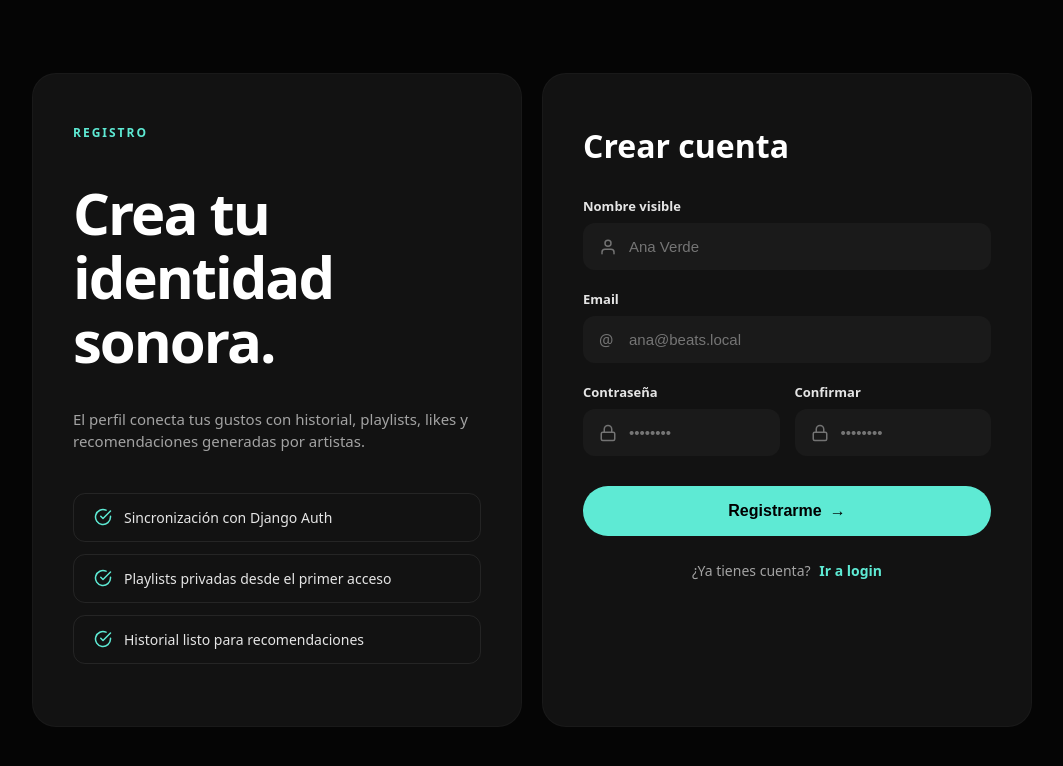
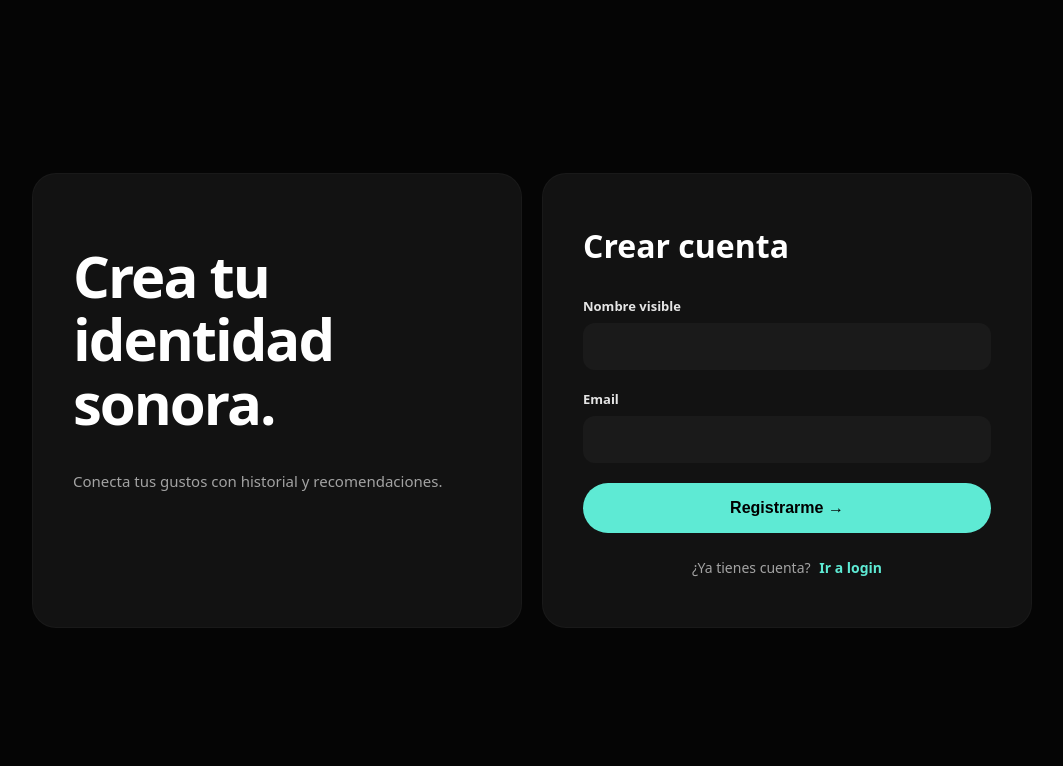
Before and after one commit to UTN-BDA-2026/Grupo-4---Base-de-Datos-Avanzado, a React app in the folder frontend/: page /registro in a window 1280 px wide. Shown: the top 766 px of the page, without its empty margins (108-1171 px from the left). Built offline with nearby package versions, Linux system fonts and the light colour scheme; the HTML template or start-up script is replaced by a standard one.

Commit message:
Login y Registro
Se simplificaron el diseño de ambos

```diff
--- a/frontend/src/components/Login.jsx
+++ b/frontend/src/components/Login.jsx
@@ -1,67 +1,40 @@
 import { useState } from 'react';
-import { Link, useNavigate } from 'react-router-dom'; // <-- Agregamos useNavigate
+import { Link } from 'react-router-dom';
 import '../index.css';
-
-const HeadphonesIcon = () => (<svg width="16" height="16" viewBox="0 0 24 24" fill="none" stroke="currentColor" strokeWidth="2" strokeLinecap="round" strokeLinejoin="round"><path d="M3 18v-6a9 9 0 0 1 18 0v6"></path><path d="M21 19a2 2 0 0 1-2 2h-1a2 2 0 0 1-2-2v-3a2 2 0 0 1 2-2h3zM3 19a2 2 0 0 0 2 2h1a2 2 0 0 0 2-2v-3a2 2 0 0 0-2-2H3z"></path></svg>);
-const MusicIcon = () => (<svg width="24" height="24" viewBox="0 0 24 24" fill="none" stroke="currentColor" strokeWidth="2" strokeLinecap="round" strokeLinejoin="round"><path d="M9 18V5l12-2v13"></path><circle cx="6" cy="18" r="3"></circle><circle cx="18" cy="16" r="3"></circle></svg>);
-const MailIcon = () => (<svg width="18" height="18" viewBox="0 0 24 24" fill="none" stroke="currentColor" strokeWidth="2" strokeLinecap="round" strokeLinejoin="round"><path d="M4 4h16c1.1 0 2 .9 2 2v12c0 1.1-.9 2-2 2H4c-1.1 0-2-.9-2-2V6c0-1.1.9-2 2-2z"></path><polyline points="22,6 12,13 2,6"></polyline></svg>);
-const LockIcon = () => (<svg width="18" height="18" viewBox="0 0 24 24" fill="none" stroke="currentColor" strokeWidth="2" strokeLinecap="round" strokeLinejoin="round"><rect x="3" y="11" width="18" height="11" rx="2" ry="2"></rect><path d="M7 11V7a5 5 0 0 1 10 0v4"></path></svg>);
 
 const Login = () => {
     const [formData, setFormData] = useState({ email: '', password: '' });
-    const navigate = useNavigate(); // <-- Iniciamos la herramienta de navegación
 
     const handleChange = (e) => setFormData({ ...formData, [e.target.name]: e.target.value });
 
     const handleSubmit = (e) => {
         e.preventDefault();
-        console.log('Iniciando sesión...');
-        // ¡Acá ocurre la magia! Te manda directo al Home
-        navigate('/home');
+        console.log('Login con:', formData);
     };
 
     return (
         <div className="register-wrapper">
             <div className="login-info-panel">
-                <div className="badge-dark"><HeadphonesIcon /> Acceso a Beats</div>
                 <h1>Vuelve a tu<br/>sala de<br/>escucha.</h1>
-                <p>Inicia sesión para sincronizar historial, playlists<br/>privadas y artistas favoritos desde tu backend en<br/>Django.</p>
+                <p>Inicia sesión para sincronizar tu actividad.</p>
                 <div className="stats-container">
                     <div className="stat-pill">128 playlists</div>
                     <div className="stat-pill">42 artistas</div>
-                    <div className="stat-pill">9.4k plays</div>
                 </div>
             </div>
 
             <div className="form-panel">
-                <div className="music-icon-box"><MusicIcon /></div>
                 <h2>Login</h2>
-                <p style={{ color: '#a3a3a3', fontSize: '14px', marginBottom: '30px' }}>Usa las credenciales de tu cuenta musical.</p>
-
                 <form onSubmit={handleSubmit}>
                     <div className="input-group">
                         <label>Correo electrónico</label>
-                        <div className="input-wrapper">
-                            <span className="input-icon"><MailIcon /></span>
-                            <input type="email" name="email" placeholder="ana@beats.local" onChange={handleChange} required className="custom-input" />
-                        </div>
+                        <input type="email" name="email" className="custom-input" onChange={handleChange} required />
                     </div>
-
                     <div className="input-group">
                         <label>Contraseña</label>
-                        <div className="input-wrapper">
-                            <span className="input-icon"><LockIcon /></span>
-                            <input type="password" name="password" placeholder="••••••••" onChange={handleChange} required className="custom-input" />
-                        </div>
+                        <input type="password" name="password" className="custom-input" onChange={handleChange} required />
                     </div>
-
-                    <div className="options-row">
-                        <label className="remember-me"><span className="custom-checkbox"></span> Recordarme</label>
-                        <a className="recover-link">Recuperar acceso</a>
-                    </div>
-
-                    <button type="submit" className="submit-btn">Entrar <span>→</span></button>
-
+                    <button type="submit" className="submit-btn">Entrar →</button>
                     <div className="login-link">
                         ¿No tienes cuenta? <Link to="/registro"><span>Crear registro</span></Link>
                     </div>
--- a/frontend/src/components/Register.jsx
+++ b/frontend/src/components/Register.jsx
@@ -2,37 +2,21 @@ import { useState } from 'react';
 import { Link } from 'react-router-dom';
 import '../index.css';
 
-const CheckIcon = () => (<svg width="18" height="18" viewBox="0 0 24 24" fill="none" stroke="#5eead4" strokeWidth="2" strokeLinecap="round" strokeLinejoin="round"><path d="M22 11.08V12a10 10 0 1 1-5.93-9.14"></path><polyline points="22 4 12 14.01 9 11.01"></polyline></svg>);
-const UserIcon = () => (<svg width="18" height="18" viewBox="0 0 24 24" fill="none" stroke="currentColor" strokeWidth="2" strokeLinecap="round" strokeLinejoin="round"><path d="M20 21v-2a4 4 0 0 0-4-4H8a4 4 0 0 0-4 4v2"></path><circle cx="12" cy="7" r="4"></circle></svg>);
-const LockIcon = () => (<svg width="18" height="18" viewBox="0 0 24 24" fill="none" stroke="currentColor" strokeWidth="2" strokeLinecap="round" strokeLinejoin="round"><rect x="3" y="11" width="18" height="11" rx="2" ry="2"></rect><path d="M7 11V7a5 5 0 0 1 10 0v4"></path></svg>);
-
 const Register = () => {
-    const [formData, setFormData] = useState({
-        username: '',
-        email: '',
-        password: '',
-        confirmPassword: ''
-    });
+    const [formData, setFormData] = useState({ username: '', email: '', password: '' });
 
     const handleChange = (e) => setFormData({ ...formData, [e.target.name]: e.target.value });
 
     const handleSubmit = (e) => {
         e.preventDefault();
-        console.log('Intentando registrar:', formData);
+        console.log('Registro con:', formData);
     };
 
     return (
         <div className="register-wrapper">
             <div className="info-panel">
-                <span className="badge">Registro</span>
                 <h1>Crea tu<br/>identidad<br/>sonora.</h1>
-                <p>El perfil conecta tus gustos con historial, playlists, likes y recomendaciones generadas por artistas.</p>
-
-                <div>
-                    <div className="feature-item"><CheckIcon /> Sincronización con Django Auth</div>
-                    <div className="feature-item"><CheckIcon /> Playlists privadas desde el primer acceso</div>
-                    <div className="feature-item"><CheckIcon /> Historial listo para recomendaciones</div>
-                </div>
+                <p>Conecta tus gustos con historial y recomendaciones.</p>
             </div>
 
             <div className="form-panel">
@@ -40,40 +24,13 @@ const Register = () => {
                 <form onSubmit={handleSubmit}>
                     <div className="input-group">
                         <label>Nombre visible</label>
-                        <div className="input-wrapper">
-                            <span className="input-icon"><UserIcon /></span>
-                            <input type="text" name="username" placeholder="Ana Verde" onChange={handleChange} required className="custom-input" />
-                        </div>
+                        <input type="text" name="username" className="custom-input" onChange={handleChange} required />
                     </div>
-
                     <div className="input-group">
                         <label>Email</label>
-                        <div className="input-wrapper">
-                            <span className="input-icon">@</span>
-                            <input type="email" name="email" placeholder="ana@beats.local" onChange={handleChange} required className="custom-input" />
-                        </div>
+                        <input type="email" name="email" className="custom-input" onChange={handleChange} required />
                     </div>
-
-                    <div className="row">
-                        <div className="input-group">
-                            <label>Contraseña</label>
-                            <div className="input-wrapper">
-                                <span className="input-icon"><LockIcon /></span>
-                                <input type="password" name="password" placeholder="••••••••" onChange={handleChange} required className="custom-input" />
-                            </div>
-                        </div>
-
-                        <div className="input-group">
-                            <label>Confirmar</label>
-                            <div className="input-wrapper">
-                                <span className="input-icon"><LockIcon /></span>
-                                <input type="password" name="confirmPassword" placeholder="••••••••" onChange={handleChange} required className="custom-input" />
-                            </div>
-                        </div>
-                    </div>
-
-                    <button type="submit" className="submit-btn">Registrarme <span>→</span></button>
-
+                    <button type="submit" className="submit-btn">Registrarme →</button>
                     <div className="login-link">
                         ¿Ya tienes cuenta? <Link to="/login"><span>Ir a login</span></Link>
                     </div>
```
Also changed, not shown: frontend/src/App.jsx (+0 -7 lines), frontend/src/components/Home.jsx (added).
